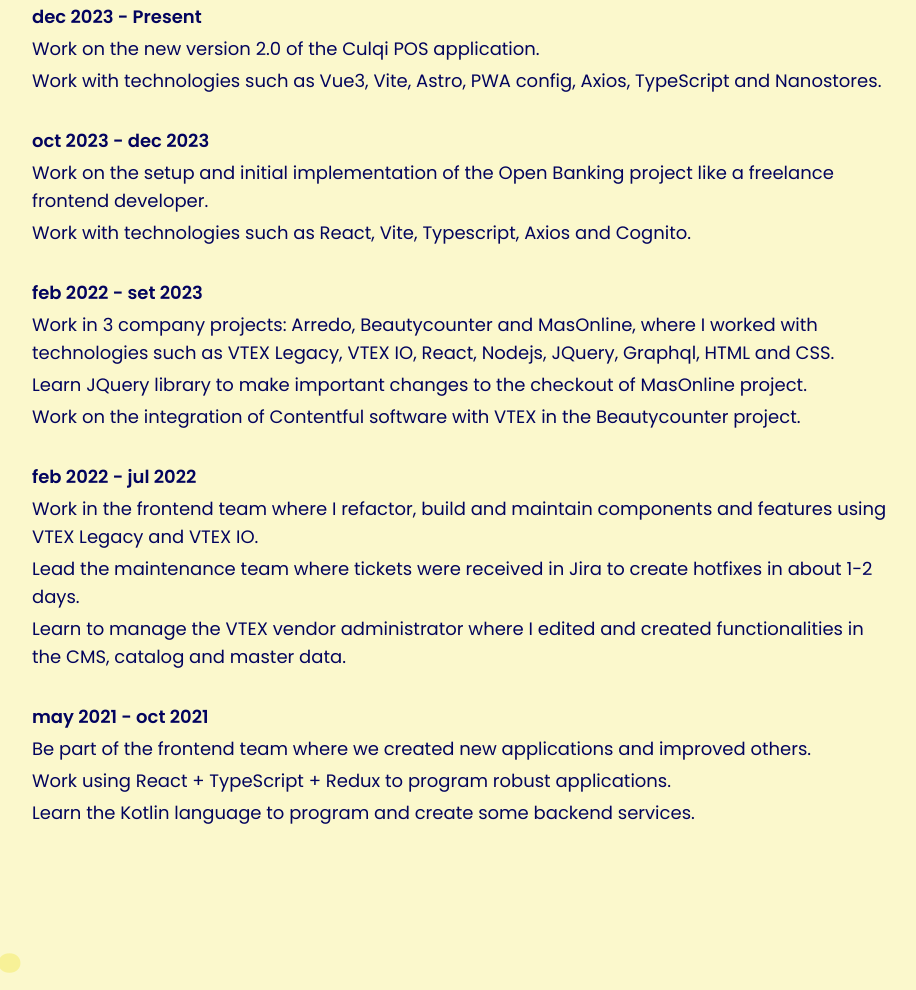
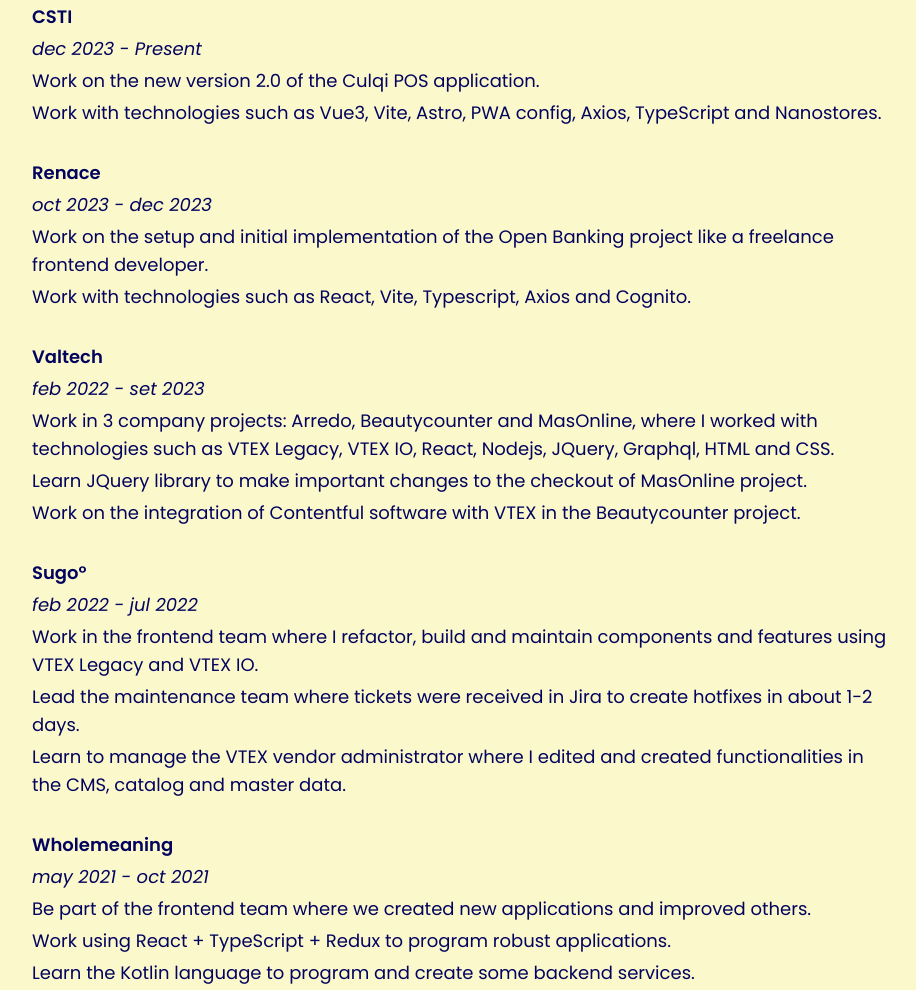
Before and after one commit to heraldofortuna/heraldo-fortuna-portfolio, an Astro site: page / in a window 1280 px wide. Shown: the part 1133-2123 px from the top of the page, without its empty margins (320-1236 px from the left). Built offline with nearby package versions, Linux system fonts and the light colour scheme; Astro itself is replaced by a stand-in of ours.

Commit message:
se añadieron los nombres de las empresas en las que trabajé

```diff
--- a/src/pages/index.astro
+++ b/src/pages/index.astro
@@ -79,29 +79,34 @@
 					<div class="flex flex-col md:items-end">
 						<ul class="md:w-[75%] flex flex-col gap-[16px] md:gap-[32px] md:text-lg">
 							<li class="flex flex-col gap-[4px]">
-								<h3 class="font-semibold">dec 2023 - Present</h3>
+								<h3 class="font-semibold">CSTI</h3>
+								<span class="italic">dec 2023 - Present</span>
 								<p>Work on the new version 2.0 of the Culqi POS application.</p>
 								<p>Work with technologies such as Vue3, Vite, Astro, PWA config, Axios, TypeScript and Nanostores.</p>
 							</li>
 							<li class="flex flex-col gap-[4px]">
-								<h3 class="font-semibold">oct 2023 - dec 2023</h3>
+								<h3 class="font-semibold">Renace</h3>
+								<h3 class="italic">oct 2023 - dec 2023</h3>
 								<p>Work on the setup and initial implementation of the Open Banking project like a freelance frontend developer.</p>
 								<p>Work with technologies such as React, Vite, Typescript, Axios and Cognito.</p>
 							</li>
 							<li class="flex flex-col gap-[4px]">
-								<h3 class="font-semibold">feb 2022 - set 2023</h3>
+								<h3 class="font-semibold">Valtech</h3>
+								<span class="italic">feb 2022 - set 2023</span>
 								<p>Work in 3 company projects: Arredo, Beautycounter and MasOnline, where I worked with technologies such as VTEX Legacy, VTEX IO, React, Nodejs, JQuery, Graphql, HTML and CSS.</p>
 								<p>Learn JQuery library to make important changes to the checkout of MasOnline project.</p>
 								<p>Work on the integration of Contentful software with VTEX in the Beautycounter project.</p>
 							</li>
 							<li class="flex flex-col gap-[4px]">
-								<h3 class="font-semibold">feb 2022 - jul 2022</h3>
+								<h3 class="font-semibold">Sugo°</h3>
+								<span class="italic">feb 2022 - jul 2022</span>
 								<p>Work in the frontend team where I refactor, build and maintain components and features using VTEX Legacy and VTEX IO.</p>
 								<p>Lead the maintenance team where tickets were received in Jira to create hotfixes in about 1-2 days.</p>
 								<p>Learn to manage the VTEX vendor administrator where I edited and created functionalities in the CMS, catalog and master data.</p>
 							</li>
 							<li class="flex flex-col gap-[4px]">
-								<h3 class="font-semibold">may 2021 - oct 2021</h3>
+								<h3 class="font-semibold">Wholemeaning</h3>
+								<span class="italic">may 2021 - oct 2021</span>
 								<p>Be part of the frontend team where we created new applications and improved others.</p>
 								<p>Work using React + TypeScript + Redux to program robust applications.</p>
 								<p>Learn the Kotlin language to program and create some backend services.</p>
```
